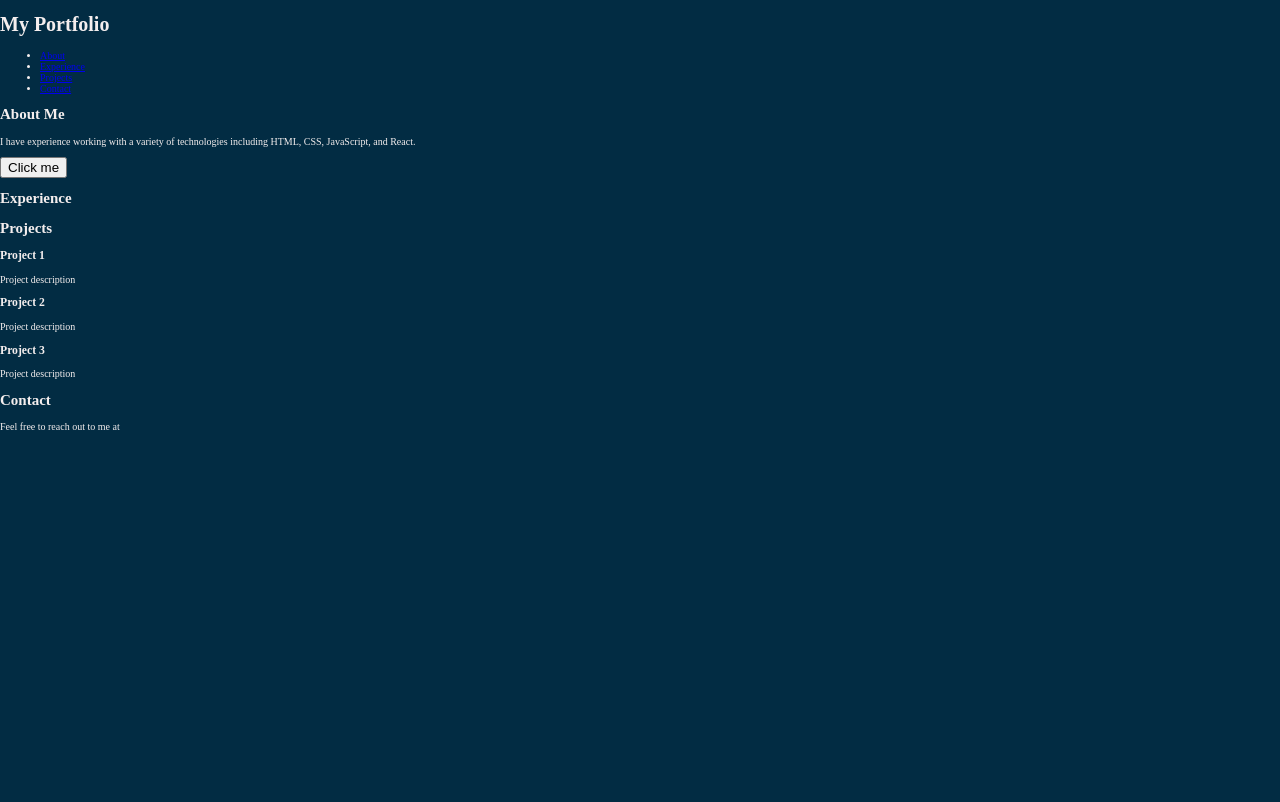
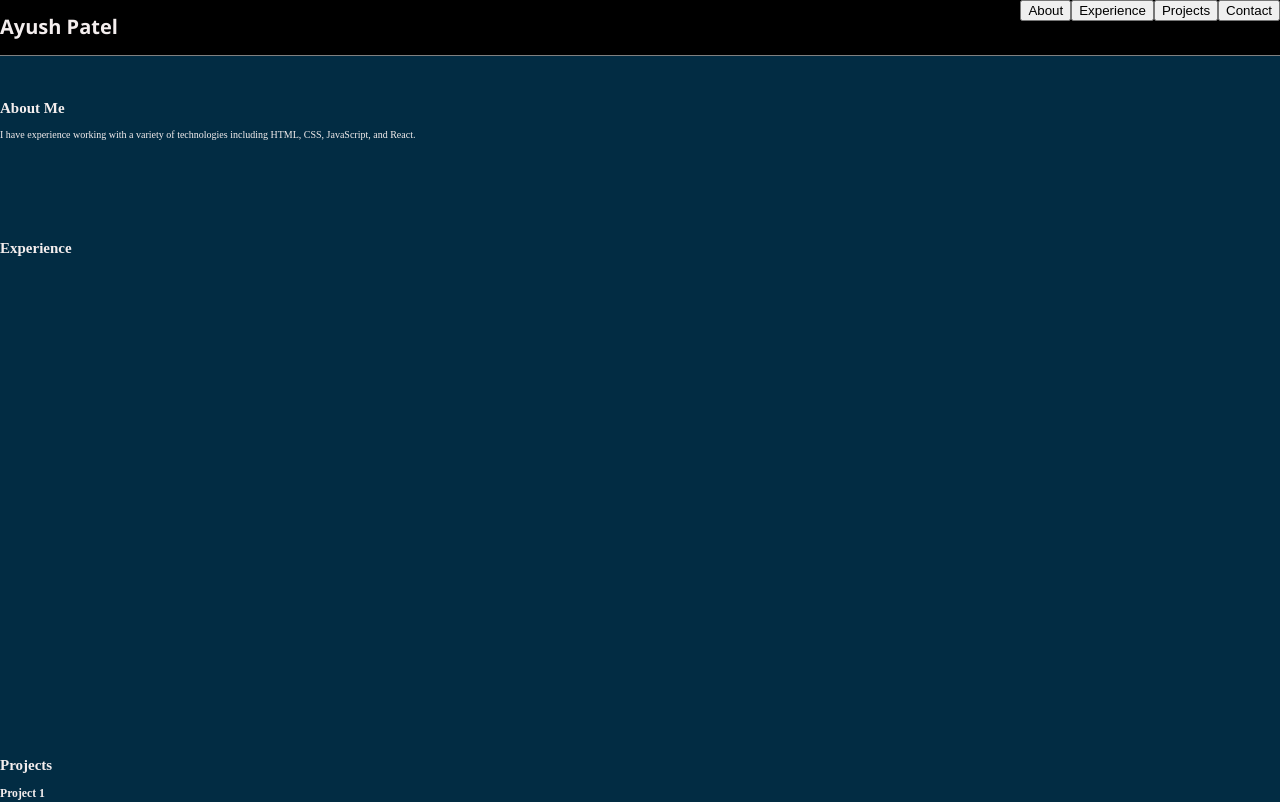
Before and after one commit to Ayushpatel2026/personal_portfolio, a React (Vite) app: page / in a window 1280 px wide. Shown: the top 802 px of the page. Built offline with nearby package versions, Linux system fonts and the light colour scheme.

Commit message:
fixed scrolling issue

```diff
--- a/src/App.tsx
+++ b/src/App.tsx
@@ -10,7 +10,7 @@ function App() {
 
   return (
     <>
-      <Header />
+      <Header /> {/* add margin to the bottom of the header just to check */}
       <About />
       <Experience />
       <Projects />
--- a/src/components/About.css
+++ b/src/components/About.css
@@ -0,0 +1,4 @@
+#about{
+    margin-top: 100px;
+    margin-bottom: 100px;
+}
--- a/src/components/About.tsx
+++ b/src/components/About.tsx
@@ -9,7 +9,6 @@ function About(){
             <p>
                 I have experience working with a variety of technologies including HTML, CSS, JavaScript, and React.
             </p>
-            <Button />
         </section>
     );
 }
--- a/src/components/Button.tsx
+++ b/src/components/Button.tsx
@@ -1,7 +1,12 @@
 import './Button.css'
+import React from 'react';
 
-function Button(){
-    return <button>Click me</button>
+interface ButtonProps {
+    children: React.ReactNode;
+    onClick?: () => void;
+}
+function Button({children, onClick}: ButtonProps){
+    return <button onClick={onClick}>{children}</button>
 }
 
 export default Button;
--- a/src/components/Contact.css
+++ b/src/components/Contact.css
@@ -0,0 +1,5 @@
+#Contact{
+    background-color: rgb(238, 14, 14) ;
+    margin-top: 100px;
+    margin-bottom: 100px;
+}
--- a/src/components/Experience.css
+++ b/src/components/Experience.css
@@ -0,0 +1,4 @@
+#experience{
+    margin-top: 100px;
+    margin-bottom: 500px;
+}
--- a/src/components/Header.css
+++ b/src/components/Header.css
@@ -0,0 +1,19 @@
+.header{
+    height: 55px;
+    display: flex;
+    flex-direction: row;;
+    justify-content: space-between;
+
+    font-family: 'Segoe UI', Tahoma, Geneva, Verdana, sans-serif;
+
+    position: fixed;
+    top: 0px;
+    left: 0px;
+    right: 0px;
+    background-color: black;
+
+    border-bottom-width: 1px;
+    border-bottom-style: solid;
+    border-bottom-color: grey;
+    z-index: 1;
+}
--- a/src/components/Header.tsx
+++ b/src/components/Header.tsx
@@ -1,19 +1,34 @@
+import Button from './Button';
 import './Header.css';
 
 function Header(){
+    const scrollToSection = (id: string) => {
+        console.log("Scrolling to section: ", id);
+        const element = document.getElementById(id);
+        if (element) { // Check if element is not null
+            const yOffset = -55; // Adjust this value according to your header height
+            const yPosition = element.getBoundingClientRect().top + window.scrollY + yOffset;
+            console.log(yPosition);
+
+            window.scrollTo({ top: yPosition, behavior: 'smooth' });
+        } else {
+            console.warn(`Element with id '${id}' not found.`);
+        }
+    };
+
     return (
-        <header>
-        <h1>My Portfolio</h1>
-        <nav>
-            <ul>
-            <li><a href="#about">About</a></li>
-            <li><a href="#experience">Experience</a></li>
-            <li><a href="#projects">Projects</a></li>
-            <li><a href="#contact">Contact</a></li>
-            </ul>
-        </nav>
-        </header>
-    )
+        <div className="header">
+            <div className="left-section">
+                <h1>Ayush Patel</h1>
+            </div>
+            <div className="right-section">
+                <Button onClick={() => scrollToSection('about')}><a>About</a></Button>
+                <Button onClick={() => scrollToSection('experience')}><a>Experience</a></Button>
+                <Button onClick={() => scrollToSection('projects')}><a>Projects</a></Button>
+                <Button onClick={() => scrollToSection('contact')}><a>Contact</a></Button> {/* Contact button will have different style*/}
+            </div>
+        </div>
+    );
 }
 
 export default Header;
--- a/src/index.css
+++ b/src/index.css
@@ -1,5 +1,6 @@
 html {
   font-size: 62.5%;
+  scroll-behavior: smooth;
 }
 
 
@@ -8,7 +9,7 @@ body{
   font-family: 300 11px/1.4 'Helvetica Neue', Helvetica, Arial, sans-serif;
   color: #f4eeee;
   background: #022c43;
-  overflow: hidden;
+  overflow: auto;
   display: block;
 
 }
```
